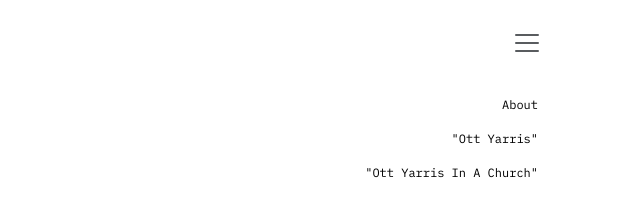
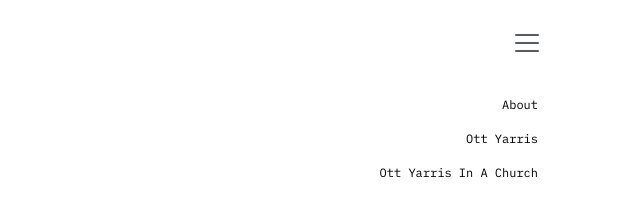
Before and after one commit to otyrs/OttYarris_2, a plain HTML site: page index.html in a window 1280 px wide. Both pictures are taken after a click on the button "Toggle navigation". Shown: the full height of the page, 640-1280 px from the left. Drawn offline with nearby package versions, Linux system fonts and the light colour scheme.

Commit message:
update091704

```diff
--- a/index.html
+++ b/index.html
@@ -127,10 +127,10 @@
                         <a class="nav-link" href="about.html">About</a>
                     </li>
                     <li class="nav-item">
-                        <a class="nav-link" href="archive_01.html">"Ott Yarris"</a>
+                        <a class="nav-link" href="archive_01.html">Ott Yarris</a>
                     </li>
                     <li class="nav-item">
-                        <a class="nav-link" href="archive_02.html">"Ott Yarris In A Church"</a>
+                        <a class="nav-link" href="archive_02.html">Ott Yarris In A Church</a>
                     </li>
                 </ul>
             </div>
```
Also changed, not shown: archive_01.html (+1 -1 lines), archive_02.html (+2 -2 lines).
